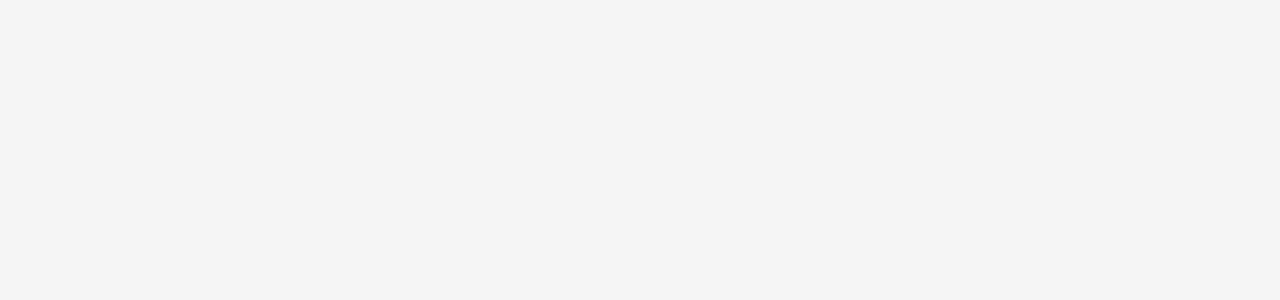
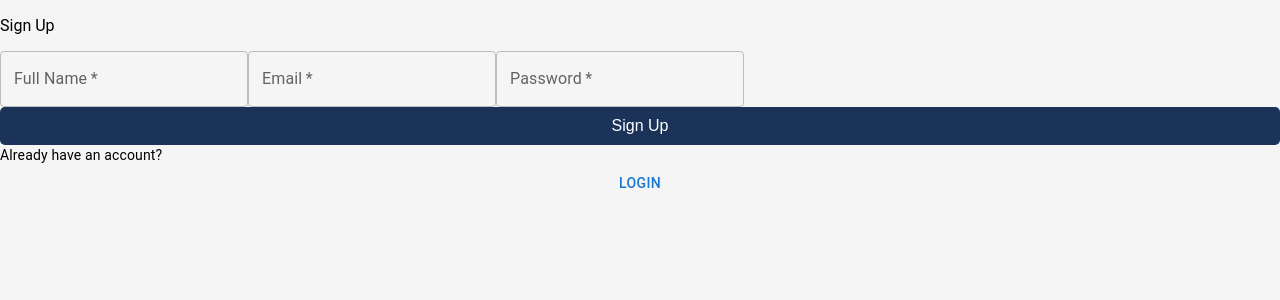
Before and after one commit to delaramRohani/LibraryApplication, a React (Vite) app: page /register in a window 1280 px wide. Before the commit this address had no page. Shown: the top 300 px of the page. Built offline with nearby package versions, Linux system fonts and the light colour scheme.

Commit message:
Comment import style in signup.jsx (Conflict with Home.jsx style)

```diff
--- a/src/App.jsx
+++ b/src/App.jsx
@@ -1,6 +1,6 @@
 import { BrowserRouter as Router, Routes, Route } from "react-router-dom";
-// import Login from "./Component/Login page/Login";
-// import Signup from "./Component/Signup page/Signup";
+import Login from "./Component/Login/Login";
+import Signup from "./Component/Signup/Signup";
 import Home from "./Component/Home/Home";
 import './index.css';
 
@@ -10,8 +10,8 @@ function App() {
     <Router>
       <Routes>
         <Route path="/" element={<Home />} />
-        {/* <Route path="/login" element={<Login />} />
-        <Route path="/register" element={<Signup />} /> */}
+        <Route path="/login" element={<Login />} />
+        <Route path="/register" element={<Signup />} />
       </Routes>
     </Router>
     </>
--- a/src/Component/Home/Home.css
+++ b/src/Component/Home/Home.css
@@ -27,6 +27,7 @@
     margin-left: 10px;
     background-color: #E9C46A;
     color: #264653;
+    margin: 5px;
     padding: 8px 15px;
     border-radius: 5px;
     font-weight: bold;
@@ -37,7 +38,6 @@
     background-color: #F4A261;
   }
 
-  /* جعبه‌ی جستجو */
   .search-container {
     margin-top: 20px;
     padding: 20px;
@@ -51,7 +51,6 @@
     border-radius: 5px;
   }
 
-  /* لیست کتاب‌ها */
   .book-list {
     margin-top: 30px;
     padding: 20px;
@@ -79,7 +78,6 @@
     object-fit: cover;
   }
 
-  /* دکمه نمایش همه‌ی کتاب‌ها */
   .view-all-container {
     text-align: center;
     margin: 30px 0;
@@ -97,7 +95,6 @@
     background-color: #F4A261;
   }
 
-  /* فوتر */
   .footer {
     background-color: #2A9D8F;
     text-align: center;
--- a/src/Component/Home/Home.jsx
+++ b/src/Component/Home/Home.jsx
@@ -1,7 +1,7 @@
 import React from "react";
 import { Container, TextField, Button, Typography, Grid, Card, CardContent, CardMedia } from "@mui/material";
 import { useNavigate } from "react-router-dom";
-// import "./home.css";
+import "./home.css";
 
 const Home = () => {
   const navigate = useNavigate();
--- a/src/Component/Login/Login.css
+++ b/src/Component/Login/Login.css
@@ -1,14 +1,4 @@
-body {
-  font-family: 'Arial', sans-serif;
-  background-color: #264653;
-  display: flex;
-  justify-content: center;
-  align-items: center;
-  height: 100vh;
-  margin: 0;
-}
-
-.container {
+.login-container {
   background-color: #2a9d8f;
   padding: 30px;
   border-radius: 10px;
@@ -17,12 +7,12 @@ body {
   text-align: center;
 }
 
-h4 {
+.login-container h4 {
   color: #e9c46a;
   margin-bottom: 20px;
 }
 
-.textfield {
+.login-textField {
   width: 100%;
   margin-bottom: 15px;
 }
@@ -42,7 +32,7 @@ input:focus {
   border-color: #e76f51;
 }
 
-.login-btn, .signup-btn {
+#login-btn, #signup-btn {
   width: 100%;
   margin: 10px 0 0;
   padding: 15px;
@@ -55,19 +45,19 @@ input:focus {
   transition: background 0.3s;
 }
 
-.login-btn:hover,
-.signup-btn:hover {
+#login-btn:hover,
+#signup-btn:hover {
   background-color: #e76f51;
 }
 
-.login-btn:active,
-.signup-btn:active {
+#login-btn:active,
+#signup-btn:active {
   background-color: #264653;
 }
 
 
 
-.alert {
+.login-alert {
   background-color: #e76f51;
   color: white;
   padding: 10px;
--- a/src/Component/Login/Login.jsx
+++ b/src/Component/Login/Login.jsx
@@ -9,7 +9,7 @@ import {
   Box,
   Alert,
 } from "@mui/material";
-import "./login.css";
+// import "./login.css";
 
 const Login = () => {
   const [email, setEmail] = useState("");
@@ -35,17 +35,17 @@ const Login = () => {
   };
 
   return (
-    <Container maxWidth="xs">
+    <Container class="login-container" maxWidth="xs">
       <Box sx={{ textAlign: "center", mt: 8 }}>
         <Typography variant="h4" gutterBottom>
           Login
         </Typography>
       </Box>
 
-      {error && <Alert severity="error">{error}</Alert>}
+      {error && <Alert class = "login-alert" severity="error">{error}</Alert>}
 
       <form onSubmit={handleLogin}>
-        <TextField
+        <TextField class = "login-textField"
           fullWidth
           label="Email"
           type="email"
@@ -55,7 +55,7 @@ const Login = () => {
           onChange={(e) => setEmail(e.target.value)}
           required
         />
-        <TextField
+        <TextField class = "login-textField"
           fullWidth
           label="Password"
           type="password"
@@ -66,7 +66,7 @@ const Login = () => {
           required
         />
 
-        <Button class = "login-btn"
+        <Button id = "login-btn"
           fullWidth
           type="submit"
           variant="contained"
@@ -77,10 +77,10 @@ const Login = () => {
         </Button>
       </form>
 
-      <Box class = "signup-link" sx={{ textAlign: "center", mt: 2 }}>
+      <Box id = "signup-link" sx={{ textAlign: "center", mt: 2 }}>
         <Typography variant="body2">
           Don't have an account?{" "}
-          <Button class = "signup-btn" onClick={() => navigate("/register")}>Sign Up</Button>
+          <Button id = "signup-btn" onClick={() => navigate("/register")}>Sign Up</Button>
         </Typography>
       </Box>
     </Container>
--- a/src/Component/Signup/Signup.css
+++ b/src/Component/Signup/Signup.css
@@ -8,7 +8,7 @@ body {
   margin: 0;
 }
 
-.container {
+.signup-container {
   background-color: #2a9d8f;
   padding: 30px;
   border-radius: 10px;
@@ -17,14 +17,14 @@ body {
   text-align: center;
 }
 
-.title {
+.signup-title {
   color: #e9c46a;
   font-size: 24px;
   font-weight: bold;
   margin-bottom: 20px;
 }
 
-.error-message {
+.signup-error-message {
   background-color: #e76f51;
   color: white;
   padding: 10px;
@@ -33,8 +33,9 @@ body {
   text-align: center;
 }
 
-.input-field input {
+.signup-input-field input {
   width: 330px;
+  margin-bottom: 10px;
   padding: 10px;
   border: 1px solid #f4a261;
   border-radius: 5px;
@@ -43,12 +44,12 @@ body {
   font-size: 16px;
 }
 
-.input-field input:focus {
+.signup-input-field input:focus {
   outline: none;
   border-color: #e76f51;
 } */
 
-.register-button {
+.signup-register-button {
   width: 100%;
   padding: 10px;
   background-color: #f4a261;
@@ -60,21 +61,21 @@ body {
   transition: background 0.3s;
 }
 
-.register-button:hover {
+.signup-register-button:hover {
   background-color: #e76f51;
 }
 
-.register-button:active {
+.signup-register-button:active {
   background-color: #264653;
 }
 
-.login-link {
+#login-link {
   color: #e9c46a;
   margin-top: 10px;
   font-weight: bold;
 }
 
-.login-link button {
+#login-link button {
   background: none;
   border: none;
   color: #f4a261;
@@ -82,6 +83,6 @@ body {
   cursor: pointer;
 }
 
-.login-link button:hover {
+#login-link button:hover {
   text-decoration: underline;
 }
--- a/src/Component/Signup/Signup.jsx
+++ b/src/Component/Signup/Signup.jsx
@@ -2,7 +2,7 @@ import React, { useState } from "react";
 import { TextField, Button, Container, Typography, Box, Alert } from "@mui/material";
 import { useNavigate } from "react-router-dom";
 import axios from "axios";
-import './signup.css'
+// import './signup.css'
 
 const Signup = () => {
   const [name, setName] = useState("");
@@ -29,16 +29,16 @@ const Signup = () => {
   };
 
   return (
-    <Container class="container">
+    <Container class="signup-container">
       <Box>
-        <Typography class="title">Register</Typography>
+        <Typography class="signup-title">Sign Up</Typography>
       </Box>
 
-      {error && <Alert class="error-message">{error}</Alert>}
+      {error && <Alert class="signup-error-message">{error}</Alert>}
 
       <form onSubmit={handleRegister}>
         <TextField
-          className="input-field"
+          className="signup-input-field"
           label="Full Name"
           type="text"
           variant="outlined"
@@ -47,7 +47,7 @@ const Signup = () => {
           required
         />
         <TextField
-          className="input-field"
+          className="signup-input-field"
           label="Email"
           type="email"
           variant="outlined"
@@ -56,7 +56,7 @@ const Signup = () => {
           required
         />
         <TextField
-          className="input-field"
+          className="signup-input-field"
           label="Password"
           type="password"
           variant="outlined"
@@ -65,12 +65,12 @@ const Signup = () => {
           required
         />
 
-        <Button class="register-button" type="submit">
-          Register
+        <Button class="signup-register-button" type="submit">
+          Sign Up
         </Button>
       </form>
 
-      <Box class="login-link">
+      <Box id="login-link">
         <Typography variant="body2">
           Already have an account?{" "}
           <Button onClick={() => navigate("/login")}>Login</Button>
```
